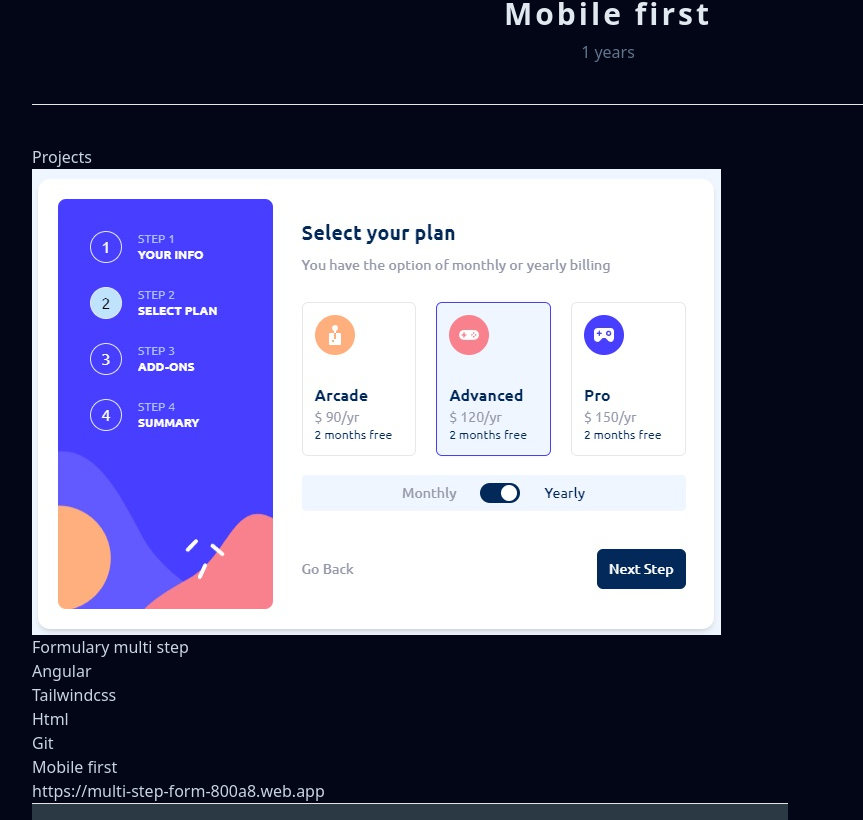
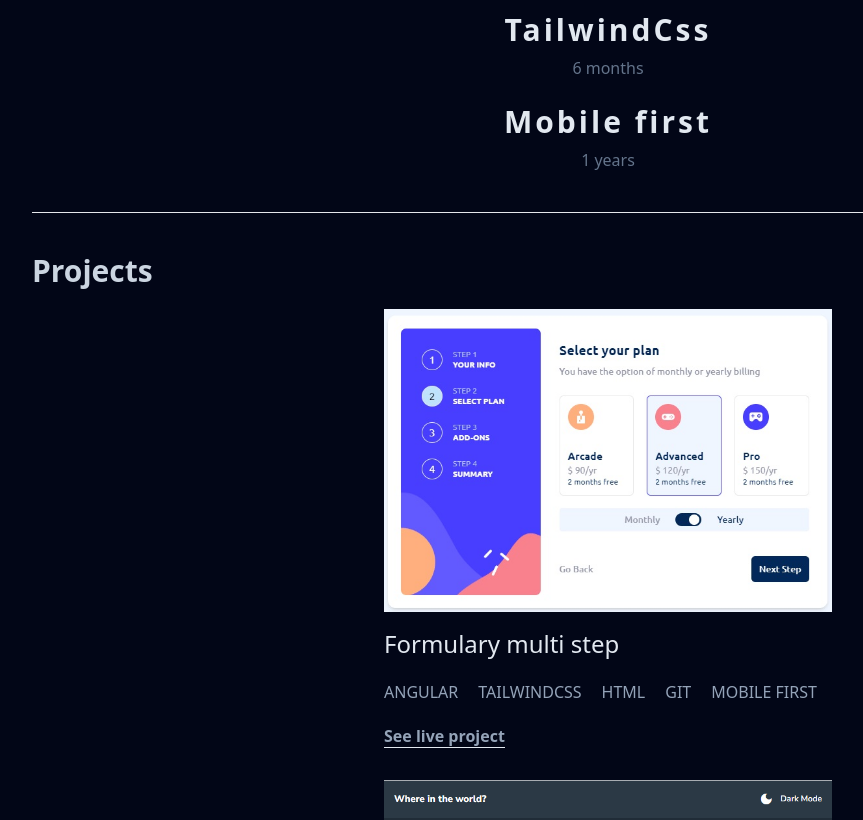
Before and after one commit to HenryAprendo/skills, an Angular app: page / in a window 1280 px wide. Shown: the part 1400-2220 px from the top of the page, without its empty margins (32-895 px from the left). Built offline with nearby package versions, Linux system fonts and the light colour scheme.

Commit message:
Diseño responsivo en tablet para la sección de presentación

```diff
--- a/src/app/app.component.html
+++ b/src/app/app.component.html
@@ -10,15 +10,17 @@
 <main class="mt-5 px-[5%] text-slate-300">
 
   <!-- seccion de presentacion -->
-  <section class="flex flex-col items-center text-center space-y-9 py-10 border-b">
-    <img class="max-w-xs rounded-lg brightness-75 " src="./../assets/images/photo-smalljpg.jpg" alt="photo profile">
-    <h1 class="text-4xl font-semibold text-slate-200">Hi, I'm Henry and it's a pleasure to show you my portfolio.</h1>
-    <p class="text-base leading-7">I am a front-end developer, passionate about creating applications that impact people's lives, using today's web technologies and learning new things every day.</p>
+  <section class="flex flex-col items-center justify-center py-10 border-b">
+    <div class="flex flex-col items-center justify-center text-center space-y-9 max-w-lg">
+      <img class="max-w-xs rounded-lg brightness-75 " src="./../assets/images/photo-smalljpg.jpg" alt="photo profile">
+      <h1 class="text-4xl font-semibold text-slate-200">Hi, I'm Henry and it's a pleasure to show you my portfolio.</h1>
+      <p class="text-base leading-7">I am a front-end developer, passionate about creating applications that impact people's lives, using today's web technologies and learning new things every day.</p>
+    </div>
   </section>
 
   <!-- seccion de habilidades -->
   <section class="border-b py-10">
-    <ul class="space-y-6 grid col-span-1">
+    <ul class="space-y-6 grid grid-cols-1">
       <li class="text-center space-y-2" *ngFor="let item of technologiesList">
         <h2 class="text-slate-200 font-semibold text-3xl tracking-widest">{{item.title}}</h2>
         <p class="text-slate-500 text-base">{{item.experience}}</p>
@@ -27,17 +29,17 @@
   </section>
 
   <section class="py-10">
-    <h2>Projects</h2>
-    <ul>
-      <li *ngFor="let item of projectList">
-        <article>
-          <img [src]="item.image" [alt]="item.title">
-          <div>
-            <h2>{{item.title}}</h2>
-            <ul>
+    <h2 class="text-3xl font-semibold mb-5">Projects</h2>
+    <ul class="grid grid-cols-1 items-center justify-items-center">
+      <li class="mb-8" *ngFor="let item of projectList">
+        <article class="max-w-md text-slate-200">
+          <img class="w-full h-full" [src]="item.image" [alt]="item.title">
+          <div class="mt-4">
+            <h2 class="text-2xl">{{item.title}}</h2>
+            <ul class="text-slate-400 text-base uppercase flex flex-wrap gap-x-5 my-5">
               <li *ngFor="let skill of item.skills">{{skill}}</li>
             </ul>
-            <a href="">{{item.url}}</a>
+            <a [href]="item.url" target="_blank" class="font-bold text-slate-400 border-b border-b-slate-200" >See live project</a>
           </div>
         </article>
       </li>
--- a/src/app/data/projects.ts
+++ b/src/app/data/projects.ts
@@ -31,7 +31,7 @@ export const projects:Projects[] = [
   },
   {
     id: 5,
-    title: 'Todo App',
+    title: 'Todo app',
     skills: ['React','CSS','HTML','Git','Mobile first'],
     url: 'todoapp',
     image: './../../assets/images/todo-react.jpg'
```
Also changed, not shown: src/assets/images/bible.jpg, src/assets/images/store.jpg.
